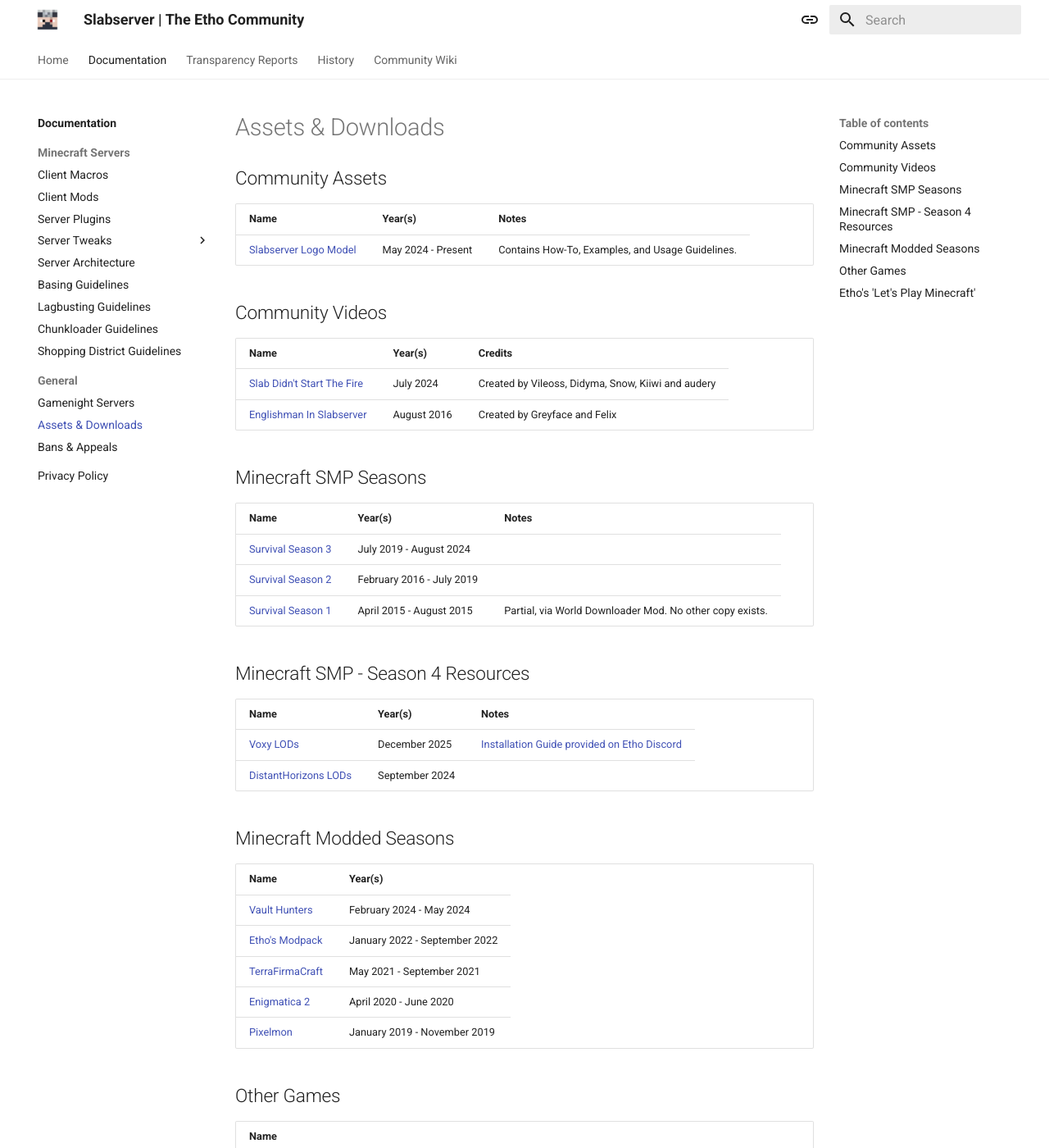
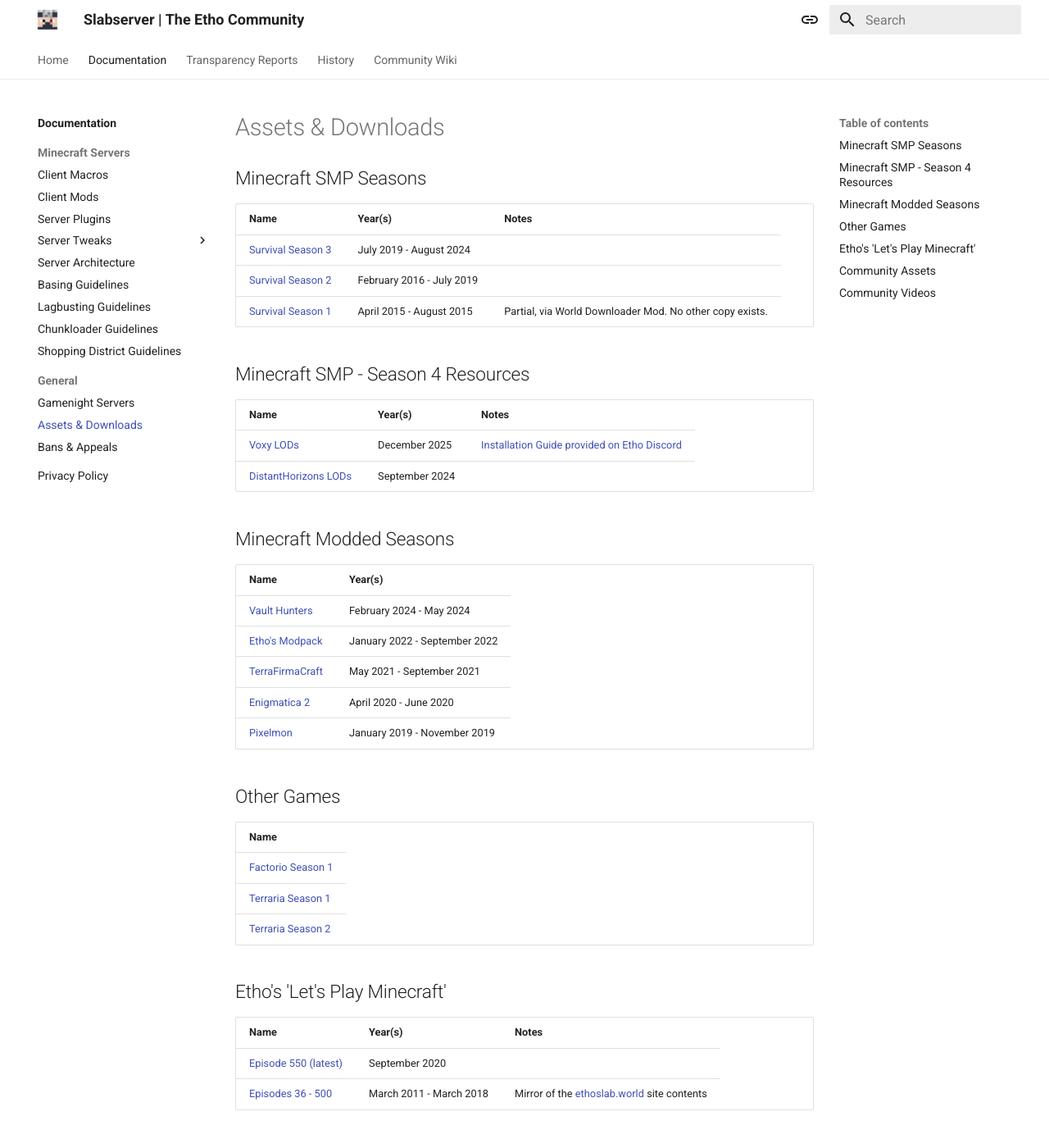
Before and after one commit to Slabserver/slabserver.github.io, an MkDocs documentation site: the page built from docs/documentation/general/downloads.md, in a window 1280 px wide and 1400 px high. Shown: the whole window at 82% size. Built offline with MkDocs 1.6.1 and Material for MkDocs 9.7.7, drawn with Linux system fonts in a browser that asks for light colours; some of the changed text lies outside the part shown.

Commit message:
Move community content to end of Assets & Downloads

```diff
--- a/docs/documentation/general/downloads.md
+++ b/docs/documentation/general/downloads.md
@@ -1,15 +1,4 @@
 # Assets & Downloads
-
-## Community Assets
-| Name | Year(s) | Notes
-| - | - | - |
-| [Slabserver Logo Model](http://dl.slabserver.org/Slabserver-Logo.zip) | May 2024 - Present | Contains How-To, Examples, and Usage Guidelines.
-
-## Community Videos
-| Name | Year(s) | Credits
-| - | - | - |
-| [Slab Didn't Start The Fire](http://dl.slabserver.org/slab_didnt_start_the_fire.mp4) | July 2024 | Created by Vileoss, Didyma, Snow, Kiiwi and audery
-| [Englishman In Slabserver](http://dl.slabserver.org/englishman_in_slabserver.mp4) | August 2016 | Created by Greyface and Felix
 
 ## Minecraft SMP Seasons
 | Name | Year(s) | Notes
```
Also changed, not shown: other parts of docs/documentation/general/downloads.md (+11 -1 lines).
